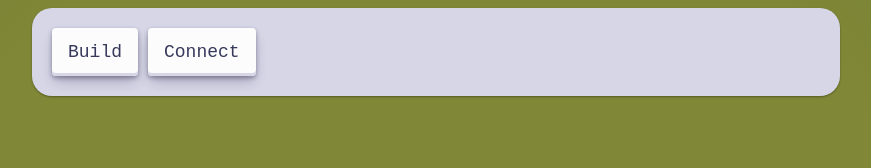
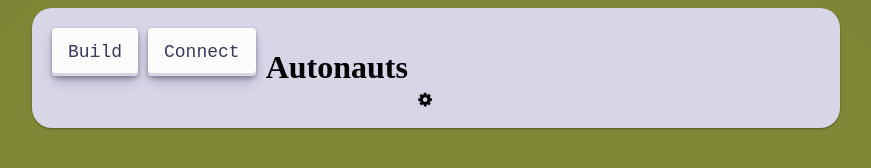
Before and after one commit to kyle-davie/Autonauts, a plain HTML site: page Autonauts/index.html in a window 1280 px wide. Shown: the whole page, without its empty margins (212-1083 px from the left). Drawn offline with Linux system fonts and the light colour scheme.

Commit message:
Update index.html

```diff
--- a/Autonauts/index.html
+++ b/Autonauts/index.html
@@ -4,6 +4,7 @@
     <meta charset="UTF-8">
     <meta name="viewport" content="width=device-width, initial-scale=1.0">
     <link rel="stylesheet" href="styles.css">
+    <link rel="stylesheet" href="https://cdnjs.cloudflare.com/ajax/libs/font-awesome/4.7.0/css/font-awesome.min.css">
     <title>Autonauts</title>
 </head>
 <body>
@@ -11,6 +12,8 @@
         <div class="button-wrapper" id="btnContainer">
             <button type="button" class="button-30" id="buildBtn">Build</button>
             <button type="button" class="button-30" id="connectBtn" >Connect</button>
+            <h1>Autonauts</h1>
+            <i class="fa fa-gear fa-spin"></i>
         </div>
     </div>
     <div class="buildMenu" id="buildMenu">
```
